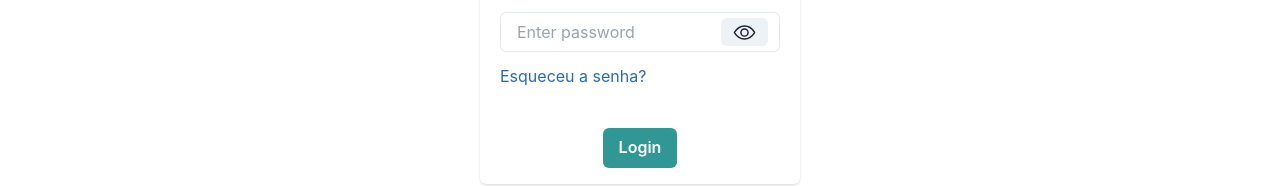
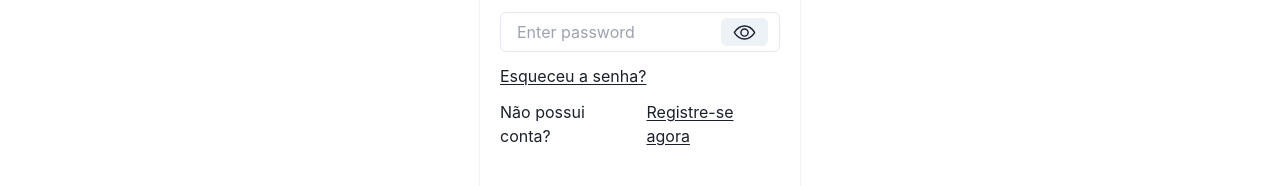
Before and after one commit to vitorarch/apifacil-web, a React (Create React App) app in the folder crm-api-integrator-web/: page /singin in a window 1280 px wide. Shown: the part 552-738 px from the top of the page. Built offline with nearby package versions, Linux system fonts and the light colour scheme; the HTML template or start-up script is replaced by a standard one.

Commit message:
:sparkles: Adicionando redirecionamento de 'Esqueceu a senha' e 'Cadastro'

```diff
--- a/crm-api-integrator-web/src/components/features/login/singin/Singin.css.ts
+++ b/crm-api-integrator-web/src/components/features/login/singin/Singin.css.ts
@@ -1,4 +1,4 @@
-const container = " flex box-border justify-center h-[40rem] mt-[5vh]";
+const container = " flex box-border justify-center h-[43rem] mt-[5vh]";
 const loginTab = " flex w-[20rem]";
 const loginImg = " w-[100%] h-[12rem]";
 const loginLabel = " mt-[1rem]";
--- a/crm-api-integrator-web/src/components/features/login/singin/SinginComponent.tsx
+++ b/crm-api-integrator-web/src/components/features/login/singin/SinginComponent.tsx
@@ -114,9 +114,15 @@ const SinginComponent = () => {
                 <FormLabel className={singinCss.loginLabel}>Senha</FormLabel>
                 { PasswordInput() }
               </FormControl>
-              <Text color="blue.600">
-                Esqueceu a senha? <br />
+              <Text className=" cursor-pointer hover:text-teal-700 underline underline-offset-2 w-[150px]" onClick={() => navigate("/reset-password")}>
+                Esqueceu a senha?
               </Text>
+              <div className=" flex gap-2">
+                <Text>Não possui conta?</Text>
+                <Text className=" cursor-pointer hover:text-teal-700 underline underline-offset-2"  onClick={() => navigate("/singup")}>
+                  Registre-se agora
+                </Text>
+              </div>
             </Stack>
           </CardBody>
           <CardFooter className={singinCss.loginFooter}>
```
